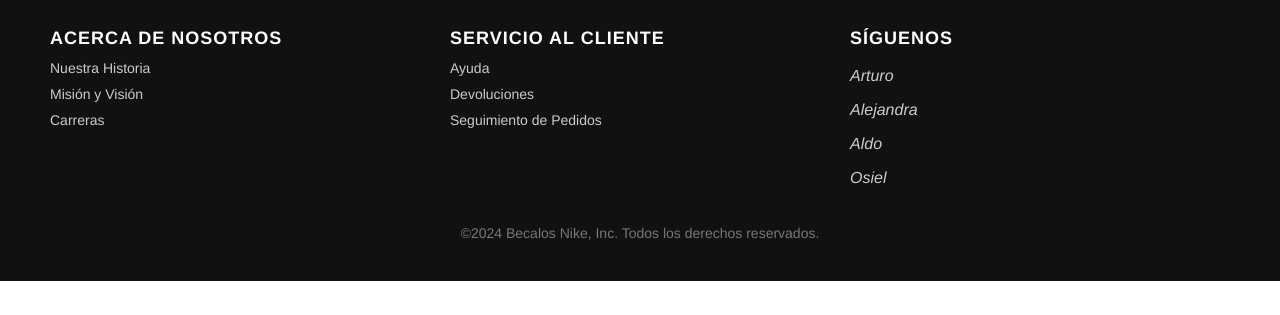
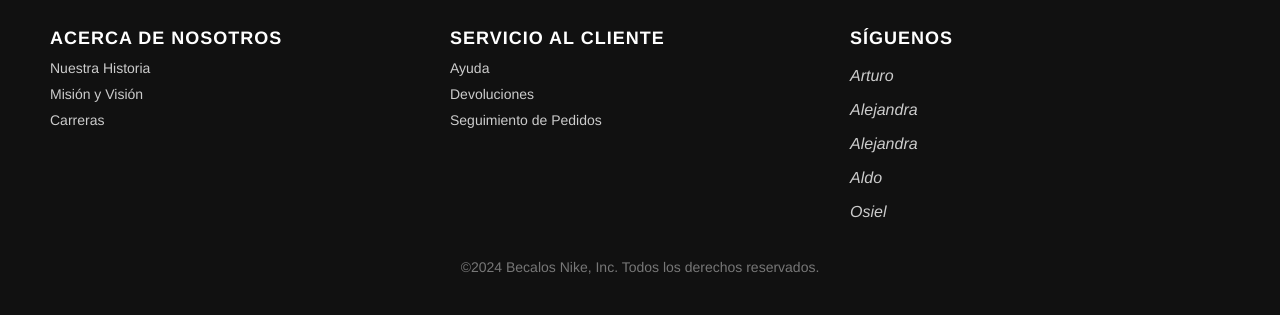
Before and after one commit to iluistorress/nike, a plain HTML site: page index.html in a window 1280 px wide. Shown: the part 3788-4103 px from the top of the page. Before the commit the page ends 4069 px from the top, so only its background shows below. Drawn offline with Linux system fonts and the light colour scheme.

Commit message:
edicion pagina externa red social

```diff
--- a/index.html
+++ b/index.html
@@ -326,6 +326,11 @@
                             </a>
                         </li>
                         <li>
+                            <a href="https://www.instagram.com/iluistorres/">
+                                <i class="fab fa-twitter">Alejandra</i>
+                            </a>
+                        </li>
+                        <li>
                             <a href="https://www.instagram.com/aldorel.bec/">
                                 <i class="fab fa-instagram">Aldo</i>
                             </a>
```
